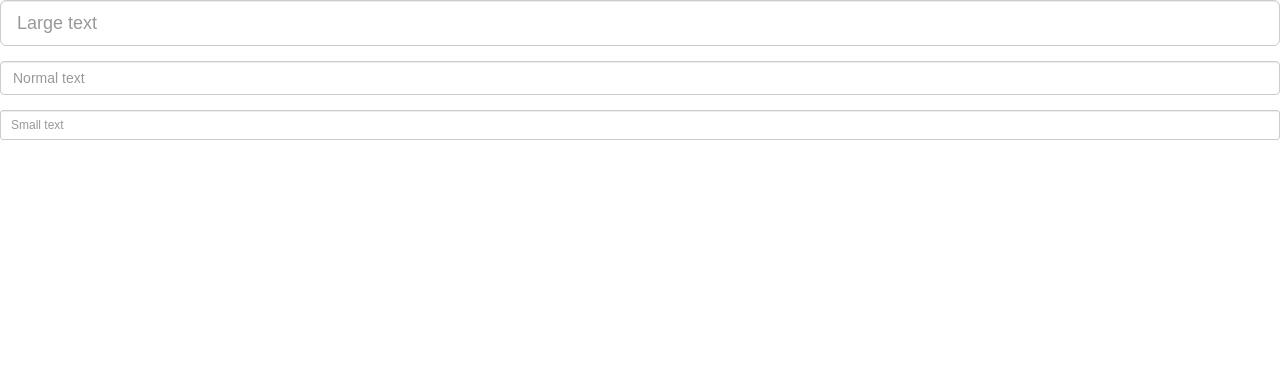
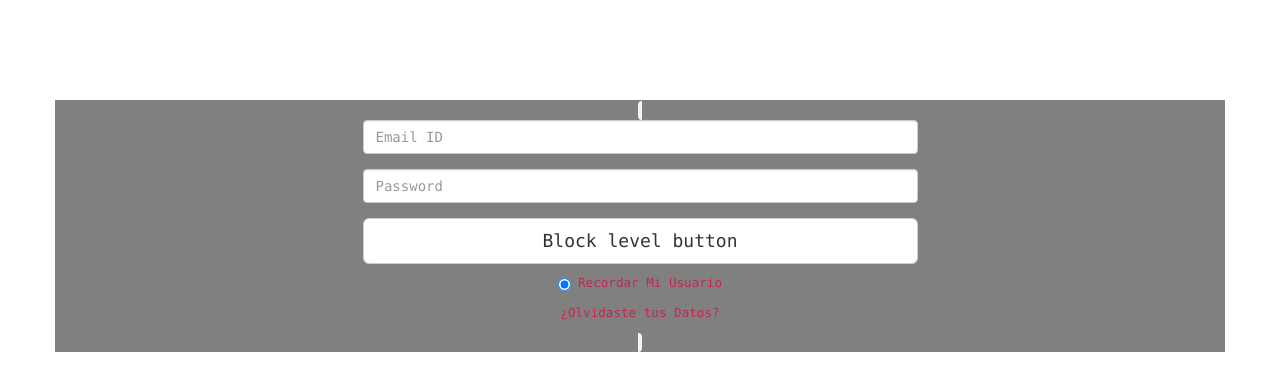
Before and after one commit to MielDeLaCosta/bee, a React (Create React App) app in the folder my-app/: page / in a window 1280 px wide. Shown: the top 390 px of the page. Built offline with nearby package versions, Linux system fonts and the light colour scheme.

Commit message:
elementos de login

```diff
--- a/my-app/src/App.css
+++ b/my-app/src/App.css
@@ -1,5 +1,9 @@
 .App {
   text-align: center;
+}
+.Login {
+  margin-top: 100px;
+  background-color: gray;
 }
 
 /* .App-logo {
--- a/my-app/src/App.js
+++ b/my-app/src/App.js
@@ -2,22 +2,30 @@ import React, { Component } from 'react';
 import './App.css';
 // importamos que vamos a utilizar de bootstrap
 // Debemos escribir los componentes de bootstrap
-import { FormGroup, FormControl} from 'react-bootstrap'
+import { FormGroup, FormControl, Button, Grid, Row, Col, Radio} from 'react-bootstrap'
 
 class Login extends Component {
 	render() {
 		return (
-			<form>
-			    <FormGroup bsSize="large">
-			      <FormControl type="text" placeholder="Large text" />
-			    </FormGroup>
-			    <FormGroup>
-			      <FormControl type="text" placeholder="Normal text" />
-			    </FormGroup>
-			    <FormGroup bsSize="small">
-			      <FormControl type="text" placeholder="Small text" />
-			    </FormGroup>
-			</form>
+			<Grid className="Login">
+    			<Row className="show-grid">
+      				<Col xs={6} xsOffset={3}>
+      					<code>
+							<form>
+							    <FormGroup>
+							      <FormControl type="text" placeholder="Email ID"/>
+							    </FormGroup>
+							    <FormGroup>
+							      <FormControl type="text" placeholder="Password"/>
+							    </FormGroup>
+							    <Button bsSize="large" block>Block level button</Button>
+							    <Radio checked readOnly>Recordar Mi Usuario</Radio>
+							    <p>¿Olvidaste tus Datos?</p>
+							</form>
+						</code>
+					</Col>
+				</Row>
+			</Grid>
 		)
 	}
 }
```
